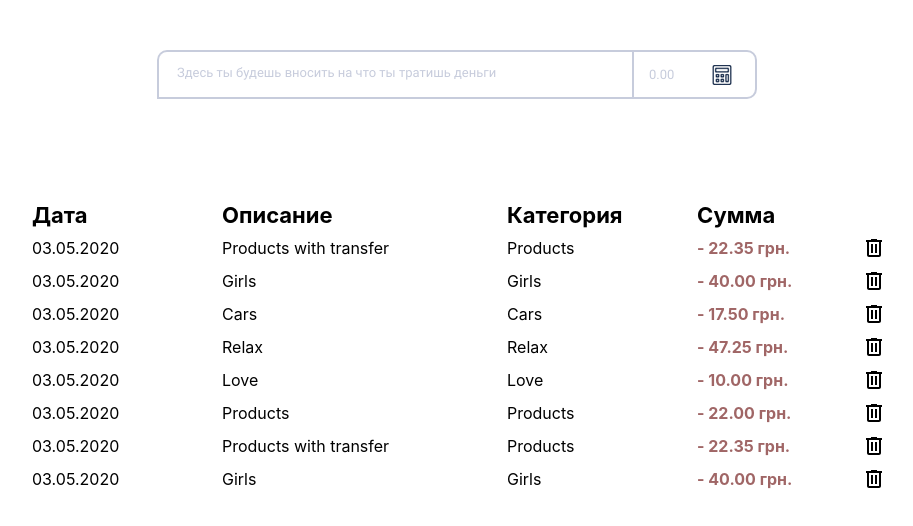
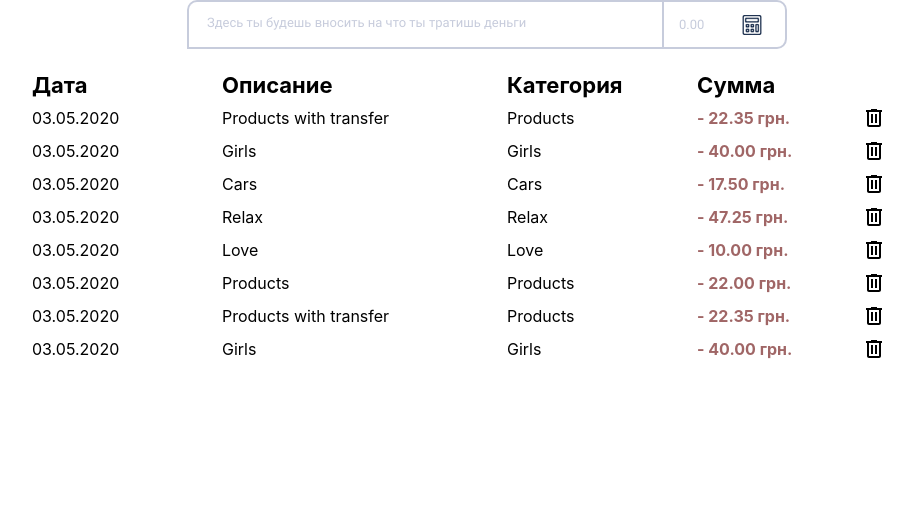
Before and after one commit to cabbageRolls/Kapusta, a React (Create React App) app: page / in a window 1280 px wide. Shown: the top 526 px of the page, without its empty margins (133-1046 px from the left). Built offline with nearby package versions, Linux system fonts and the light colour scheme.

Commit message:
fixed styles

```diff
--- a/src/components/ExpensesForm/ExpensesForm.jsx
+++ b/src/components/ExpensesForm/ExpensesForm.jsx
@@ -47,6 +47,7 @@ export default class ExpensesForm extends Component {
               type="text"
               name="amount"
               placeholder="0.00"
+              maxLength="8"
             />
             <div className={styles.border}></div>
             <div className={styles.iconCalculator}></div>
--- a/src/components/ExpensesForm/ExpensesForm.module.css
+++ b/src/components/ExpensesForm/ExpensesForm.module.css
@@ -1,13 +1,12 @@
 .container {
-  max-width: 1000px;
+  max-width: 640px;
   margin: 0 auto;
-  padding: 20px;
 }
 
 .form {
-  margin: 30px 0px 60px 130px;
   width: 602px;
   position: relative;
+  margin: 0;
 }
 
 .descriptionInput {
@@ -18,7 +17,6 @@
   border-right: none;
   border-top-left-radius: 10px;
   width: 475px;
-
 }
 
 .amountInput {
@@ -29,7 +27,6 @@
   border-bottom-right-radius: 10px;
   outline: none;
   width: 125px;
-
 }
 
 .iconCalculator {
@@ -150,12 +147,11 @@
   }
 
   .div {
-    position: relative
+    position: relative;
   }
 
   .placeholder {
     color: #9a9a9b;
     padding: 10px 10px 0px 20px;
   }
-
 }
```
